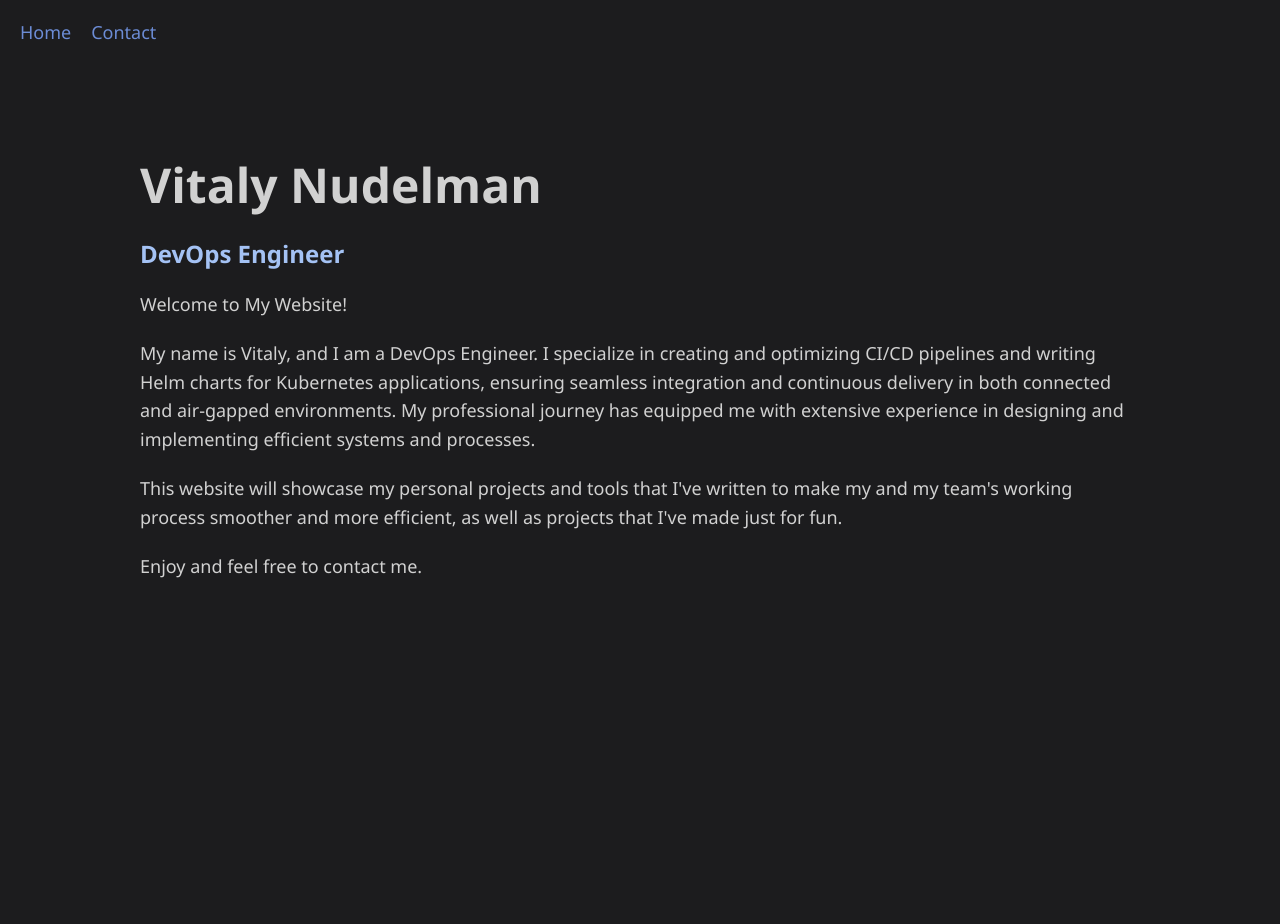
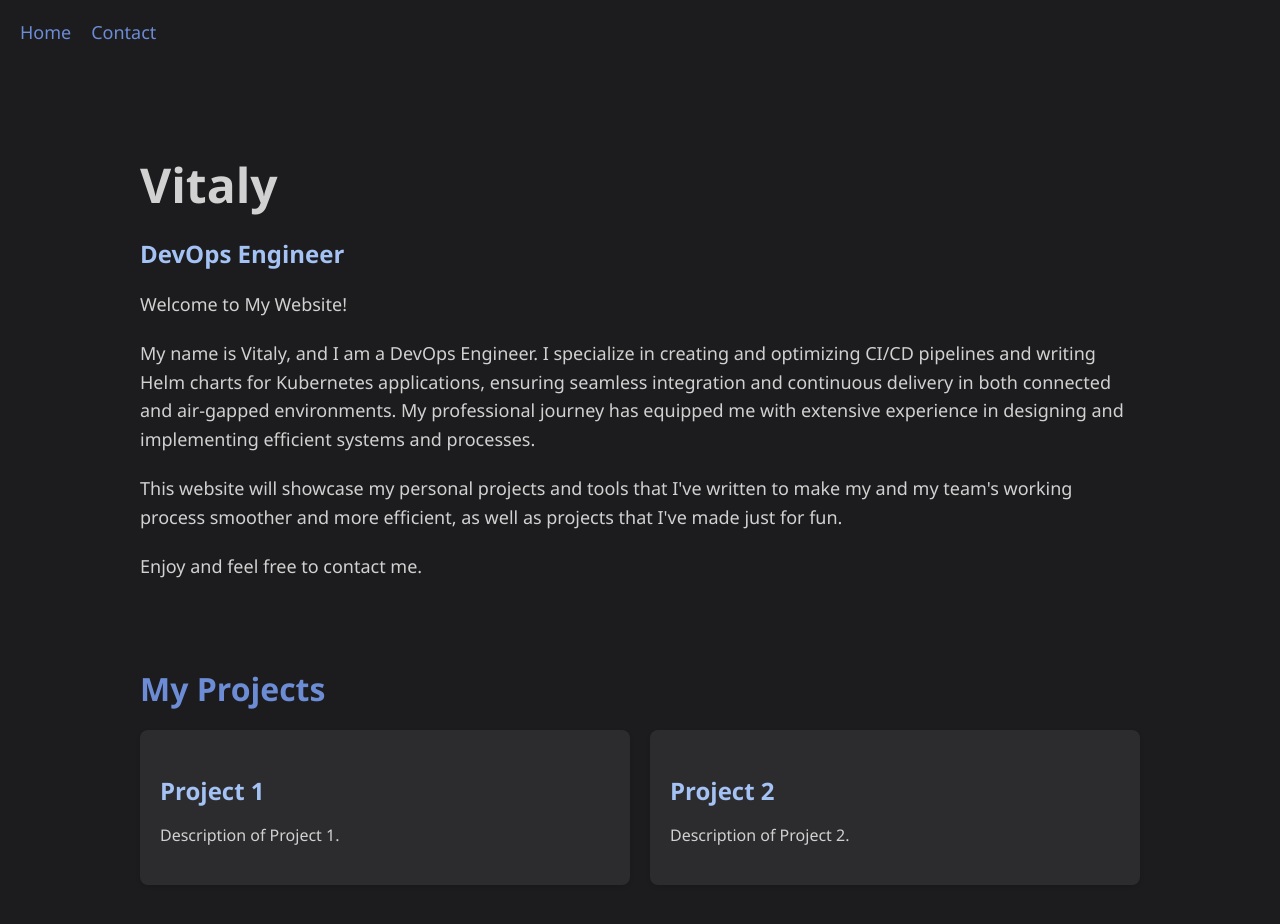
Before and after one commit to vitalynudelman/Personal-Website, a React (Create React App) app in the folder frontend/: page / in a window 1280 px wide. Shown: the top 924 px of the page. Before the commit the page ends 800 px from the top, so only its background shows below. Built offline with nearby package versions, Linux system fonts and the light colour scheme.

Commit message:
Added projects, restructured app

```diff
--- a/frontend/src/App.js
+++ b/frontend/src/App.js
@@ -1,8 +1,7 @@
 import React from 'react';
 import { BrowserRouter as Router, Route, Routes, Link } from 'react-router-dom';
 import './App.css';
-import './Home.css';
-import './Contact.css';
+import Home from './Home';
 import Contact from './Contact';
 
 function App() {
@@ -29,29 +28,4 @@ function App() {
   );
 }
 
-function Home() {
-  return (
-    <header className="App-header">
-      <h1>Vitaly Nudelman</h1>
-      <h2>DevOps Engineer</h2>
-      <p>
-        Welcome to My Website!
-      </p>
-      <p>
-        My name is Vitaly, and I am a DevOps Engineer. I specialize in creating and optimizing CI/CD pipelines and
-        writing Helm charts for Kubernetes applications, ensuring seamless integration and continuous delivery in both
-        connected and air-gapped environments. My professional journey has equipped me with extensive experience in
-        designing and implementing efficient systems and processes.
-      </p>
-      <p>
-        This website will showcase my personal projects and tools that I've written to make my and my team's working
-        process smoother and more efficient, as well as projects that I've made just for fun.
-      </p>
-      <p>
-        Enjoy and feel free to contact me.
-      </p>
-    </header>
-  );
-}
-
 export default App;
--- a/frontend/src/Contact.js
+++ b/frontend/src/Contact.js
@@ -8,7 +8,7 @@ function Contact() {
       <p>Email: [your email address]</p>
       <p>Phone: [your phone number]</p>
       <p>Location: [your location]</p>
-      <a href="path/to/your/resume.pdf" target="_blank" rel="noopener noreferrer">
+      <a href="/home/makecake/Personal-Wabsite/frontend/files" target="_blank" rel="noopener noreferrer">
         Download Resume
       </a>
     </div>
--- /dev/null
+++ b/frontend/src/Home.js
@@ -0,0 +1,29 @@
+import React from 'react';
+import './Home.css';
+import Projects from './Projects';
+
+function Home() {
+  return (
+    <div>
+      <header className="App-header">
+        <h1>Vitaly</h1>
+        <h2>DevOps Engineer</h2>
+        <p>Welcome to My Website!</p>
+        <p>
+          My name is Vitaly, and I am a DevOps Engineer. I specialize in creating and optimizing CI/CD pipelines and
+          writing Helm charts for Kubernetes applications, ensuring seamless integration and continuous delivery in both
+          connected and air-gapped environments. My professional journey has equipped me with extensive experience in
+          designing and implementing efficient systems and processes.
+        </p>
+        <p>
+          This website will showcase my personal projects and tools that I've written to make my and my team's working
+          process smoother and more efficient, as well as projects that I've made just for fun.
+        </p>
+        <p>Enjoy and feel free to contact me.</p>
+      </header>
+      <Projects />
+    </div>
+  );
+}
+
+export default Home;
--- /dev/null
+++ b/frontend/src/Projects.css
@@ -0,0 +1,33 @@
+.Projects {
+    padding: 40px 0;
+  }
+
+  .Projects h2 {
+    font-size: 32px;
+    margin-bottom: 20px;
+    color: #6c8cd5;
+  }
+
+  .project-list {
+    display: grid;
+    grid-template-columns: repeat(auto-fit, minmax(300px, 1fr));
+    gap: 20px;
+  }
+
+  .project {
+    background-color: #2c2c2e;
+    padding: 20px;
+    border-radius: 8px;
+    box-shadow: 0 2px 4px rgba(0, 0, 0, 0.1);
+  }
+
+  .project h3 {
+    font-size: 24px;
+    margin-bottom: 10px;
+    color: #a4c2f4;
+  }
+
+  .project p {
+    font-size: 16px;
+    line-height: 1.6;
+  }
--- /dev/null
+++ b/frontend/src/Projects.js
@@ -0,0 +1,23 @@
+import React from 'react';
+import './Projects.css';
+
+function Projects() {
+  return (
+    <section className="Projects">
+      <h2>My Projects</h2>
+      <div className="project-list">
+        <div className="project">
+          <h3>Project 1</h3>
+          <p>Description of Project 1.</p>
+        </div>
+        <div className="project">
+          <h3>Project 2</h3>
+          <p>Description of Project 2.</p>
+        </div>
+        {/* Add more project divs as needed */}
+      </div>
+    </section>
+  );
+}
+
+export default Projects;
```
Also changed, not shown: 1 other file (tests, documents, lock files or other folders).
